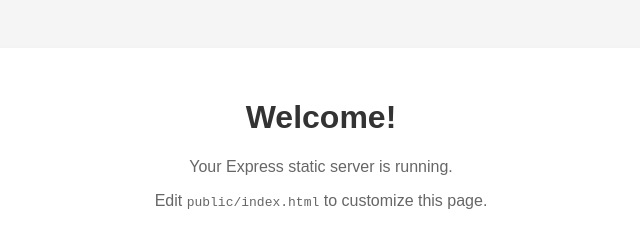
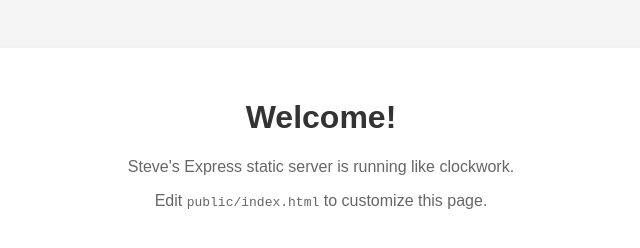
Before and after one commit to stevescarfo/phase3_project_work, a website: page project/public/index.html in a window 1280 px wide. Shown: the whole page, without its empty margins (319-959 px from the left). Drawn offline with Linux system fonts and the light colour scheme.

Commit message:
Completed Stage01 basic file server

```diff
--- a/project/public/index.html
+++ b/project/public/index.html
@@ -28,7 +28,7 @@
   <body>
     <div class="container">
       <h1>Welcome!</h1>
-      <p>Your Express static server is running.</p>
+      <p>Steve's Express static server is running like clockwork.</p>
       <p>Edit <code>public/index.html</code> to customize this page.</p>
     </div>
   </body>
```
